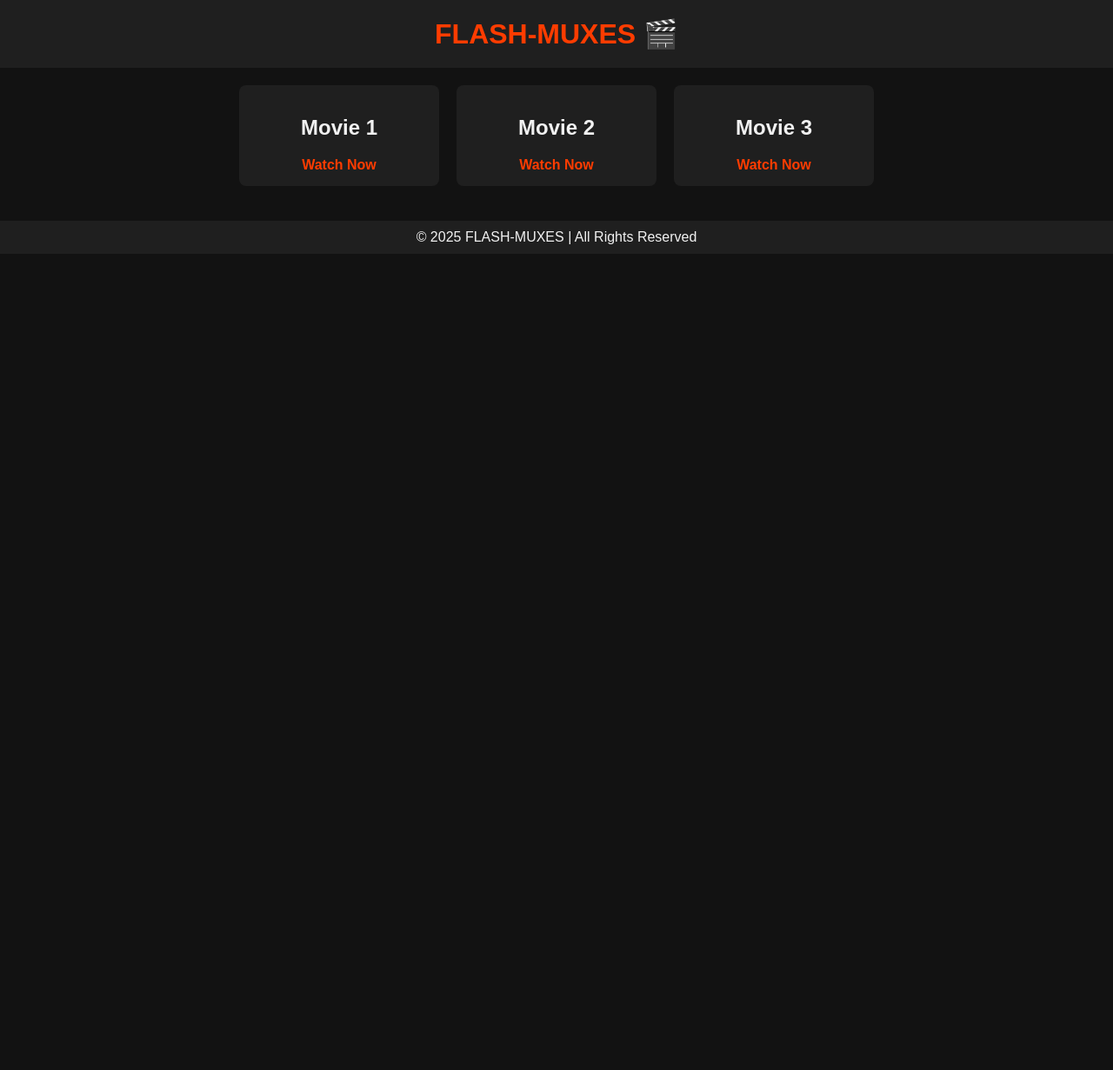
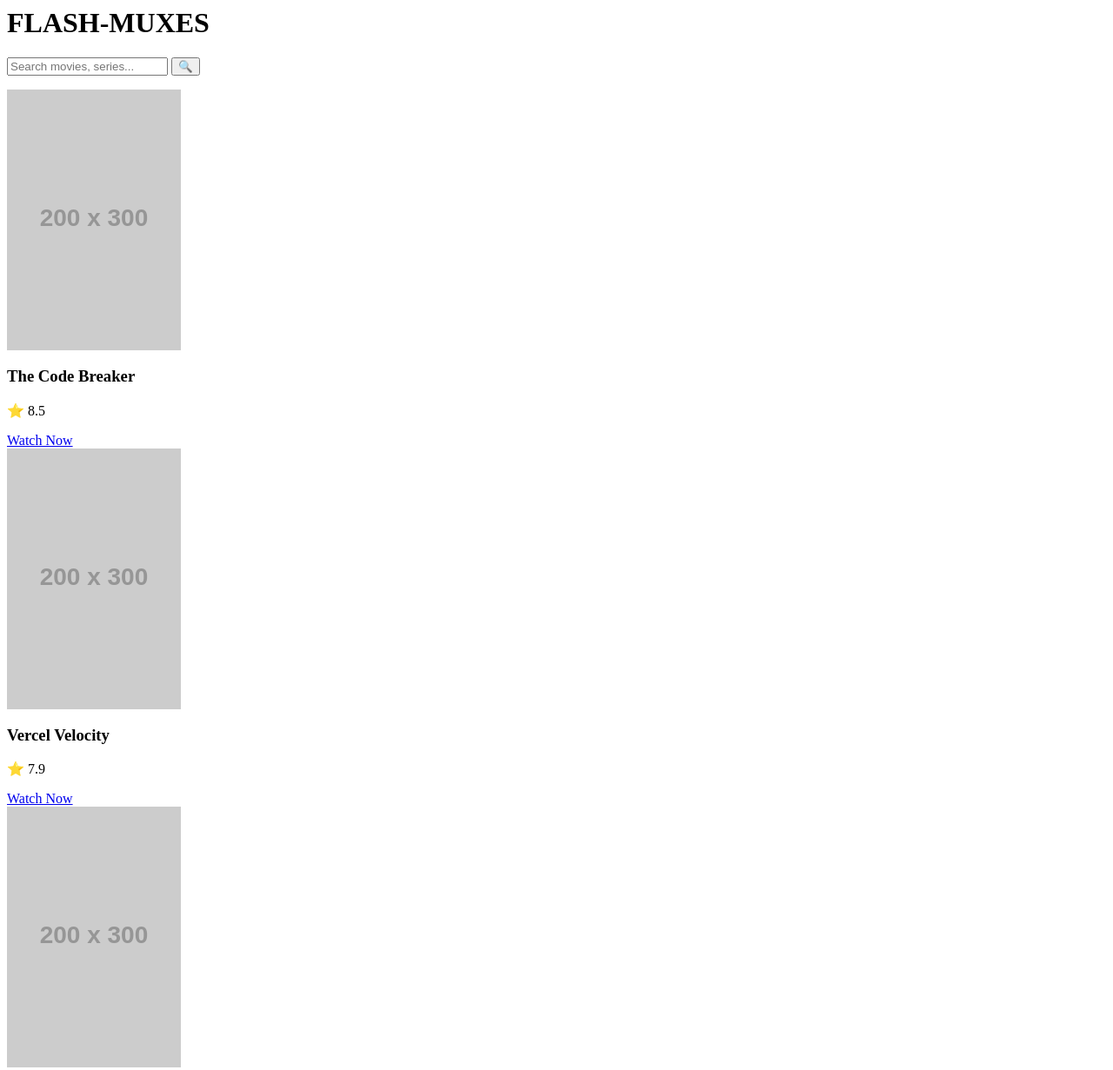
Before and after one commit to giri20007/FLASH-MUXES, a plain HTML site: page index.html in a window 1280 px wide. Shown: the top 1231 px of the page at 87% size. Before the commit the page ends 800 px from the top, so only its background shows below. Drawn offline with Linux system fonts and the light colour scheme; placeholder pictures from the web are drawn by us.

Commit message:
Refactor index.html for improved movie display
Updated the layout and structure of the movie display section, including a search form and improved movie card presentation.

```diff
--- a/index.html
+++ b/index.html
@@ -1,42 +1,45 @@
-<!DOCTYPE html>
-<html lang="en">
-<head>
-    <meta charset="UTF-8">
-    <meta name="viewport" content="width=device-width, initial-scale=1.0">
-    <title>FLASH-MUXES 🎬</title>
-    <style>
-        body { font-family: Arial, sans-serif; background: #121212; color: #f1f1f1; margin:0; padding:0; }
-        header { text-align: center; padding: 20px; background: #1f1f1f; }
-        h1 { margin: 0; font-size: 2em; color: #ff3c00; }
-        .movies { display: flex; flex-wrap: wrap; justify-content: center; padding: 20px; gap: 20px; }
-        .movie { background: #1f1f1f; padding: 15px; width: 200px; border-radius: 8px; text-align: center; transition: transform 0.2s; }
-        .movie:hover { transform: scale(1.05); }
-        a { color: #ff3c00; text-decoration: none; font-weight: bold; display: block; margin-top: 10px; }
-        footer { text-align: center; padding: 10px; background: #1f1f1f; margin-top: 20px; }
-    </style>
-</head>
 <body>
-    <header>
-        <h1>FLASH-MUXES 🎬</h1>
+
+    <header class="main-header">
+        <h1 class="logo">FLASH-MUXES</h1>
+        <form action="/search" method="GET" class="search-form">
+            <input type="text" placeholder="Search movies, series..." name="q" class="search-input">
+            <button type="submit" class="search-button">🔍</button>
+        </form>
     </header>
 
-    <section class="movies">
-        <div class="movie">
-            <h2>Movie 1</h2>
-            <a href="#">Watch Now</a>
+    <div class="movie-grid-container">
+        <div class="movie-card">
+            <img src="https://via.placeholder.com/200x300/404040/ffffff?text=Movie+1+Poster" alt="Poster for Movie 1" class="poster">
+            <div class="card-info">
+                <h3>The Code Breaker</h3>
+                <p class="rating">⭐ 8.5</p>
+                <a href="#" class="watch-btn">Watch Now</a>
+            </div>
         </div>
-        <div class="movie">
-            <h2>Movie 2</h2>
-            <a href="#">Watch Now</a>
+
+        <div class="movie-card">
+            <img src="https://via.placeholder.com/200x300/404040/ffffff?text=Movie+2+Poster" alt="Poster for Movie 2" class="poster">
+            <div class="card-info">
+                <h3>Vercel Velocity</h3>
+                <p class="rating">⭐ 7.9</p>
+                <a href="#" class="watch-btn">Watch Now</a>
+            </div>
         </div>
-        <div class="movie">
-            <h2>Movie 3</h2>
-            <a href="#">Watch Now</a>
+
+        <div class="movie-card">
+            <img src="https://via.placeholder.com/200x300/404040/ffffff?text=Movie+3+Poster" alt="Poster for Movie 3" class="poster">
+            <div class="card-info">
+                <h3>The Grid Architect</h3>
+                <p class="rating">⭐ 9.1</p>
+                <a href="#" class="watch-btn">Watch Now</a>
+            </div>
         </div>
-    </section>
 
-    <footer>
-        &copy; 2025 FLASH-MUXES | All Rights Reserved
-    </footer>
+        </div>
+
+    <div class="footer">
+        © 2025 FLASH-MUXES | All Rights Reserved
+    </div>
+
 </body>
-</html>
```
